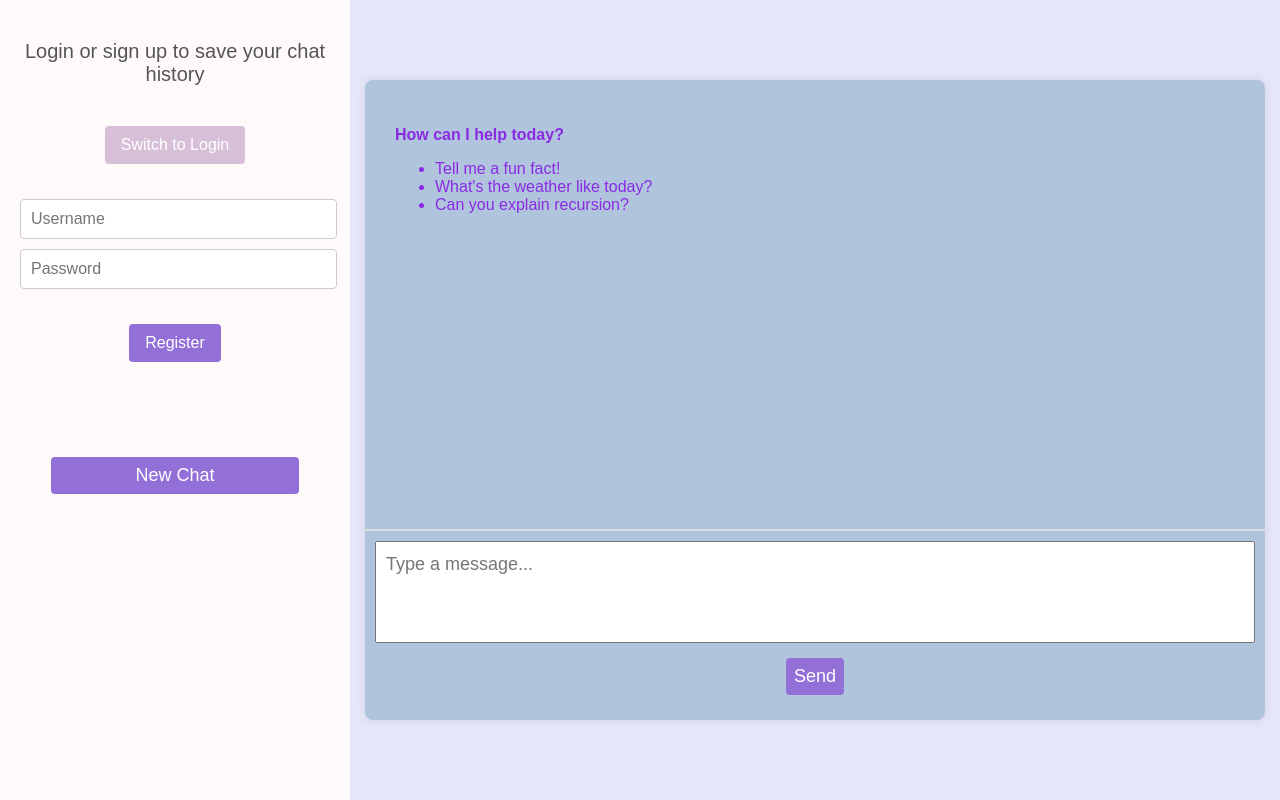
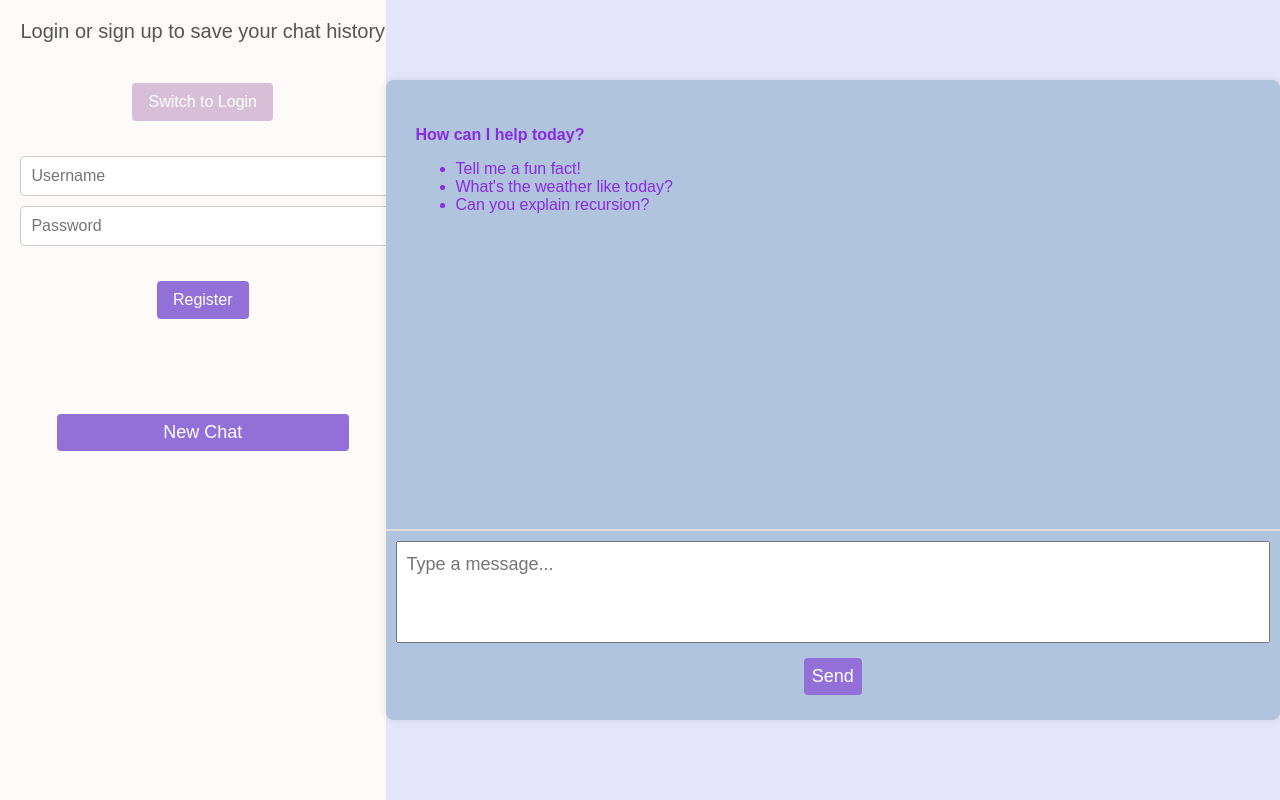
Before and after one commit to sdg877/ai_chatbot, a Flask app: page / in a window 1280 px wide. Run offline with Flask 3, Linux system fonts and the light colour scheme.

```diff
--- a/static/style.css
+++ b/static/style.css
@@ -156,9 +156,9 @@ h5 {
 .sidebar-container {
   display: flex;
   flex-direction: column;
-  width: 350px;
+  width: 400px;
   background-color: #FFFAFA;
-  padding: 20px;
+  padding-left: 20px;
   box-sizing: border-box;
   height: 100vh;
 }
```
